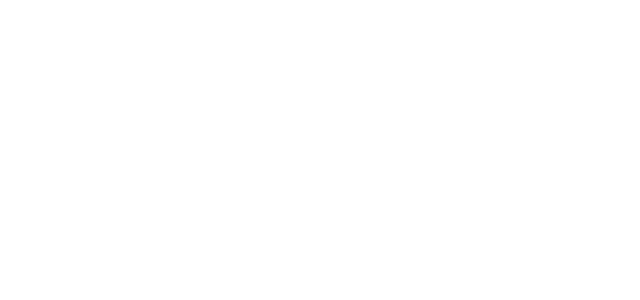
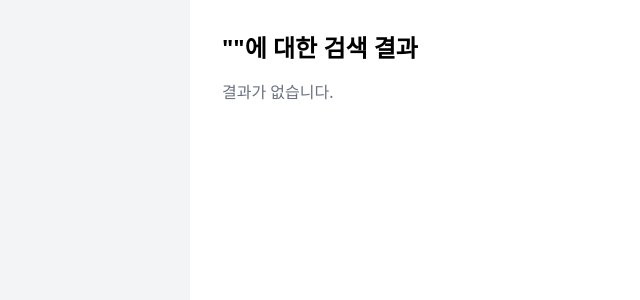
Before and after one commit to y2kminusone/k-roum, a React (Create React App) app in the folder front_end/: page /searchPage in a window 1280 px wide. Before the commit this address had no page. Shown: the top 300 px of the page, without its empty margins (450-1090 px from the left). Built offline with nearby package versions, Linux system fonts and the light colour scheme.

Commit message:
라우팅 경로 추가

```diff
--- a/front_end/src/App.jsx
+++ b/front_end/src/App.jsx
@@ -1,14 +1,14 @@
 // App.jsx (또는 App.tsx)
 import { BrowserRouter as Router, Routes, Route } from 'react-router-dom';
 import SearchSection from './SearchSection';
-import ResultPage from './ResultPage';
+import SearchPage from './pages/Home/SearchPage';
 
 function App() {
   return (
     <Router>
       <Routes>
         <Route path="/" element={<SearchSection />} />
-        <Route path="/results" element={<ResultPage />} />
+        <Route path="/searchPage" element={<SearchPage />} />
       </Routes>
     </Router>
   );
--- a/front_end/src/Routes.jsx
+++ b/front_end/src/Routes.jsx
@@ -2,13 +2,15 @@
 import { BrowserRouter as Router, Routes, Route } from 'react-router-dom';
 
 // Import page components
-import HomePage from './pages/Home';
+import HomePage from './pages/Home/HomePage';
+import SearchPage from './pages/Home/SearchPage';
 
 const AppRoutes = () => {
   return (
     <Router>
       <Routes>
         <Route path="/" element={<HomePage />} />
+        <Route path="/searchPage" element={<SearchPage />} />
       </Routes>
     </Router>
   );
```
